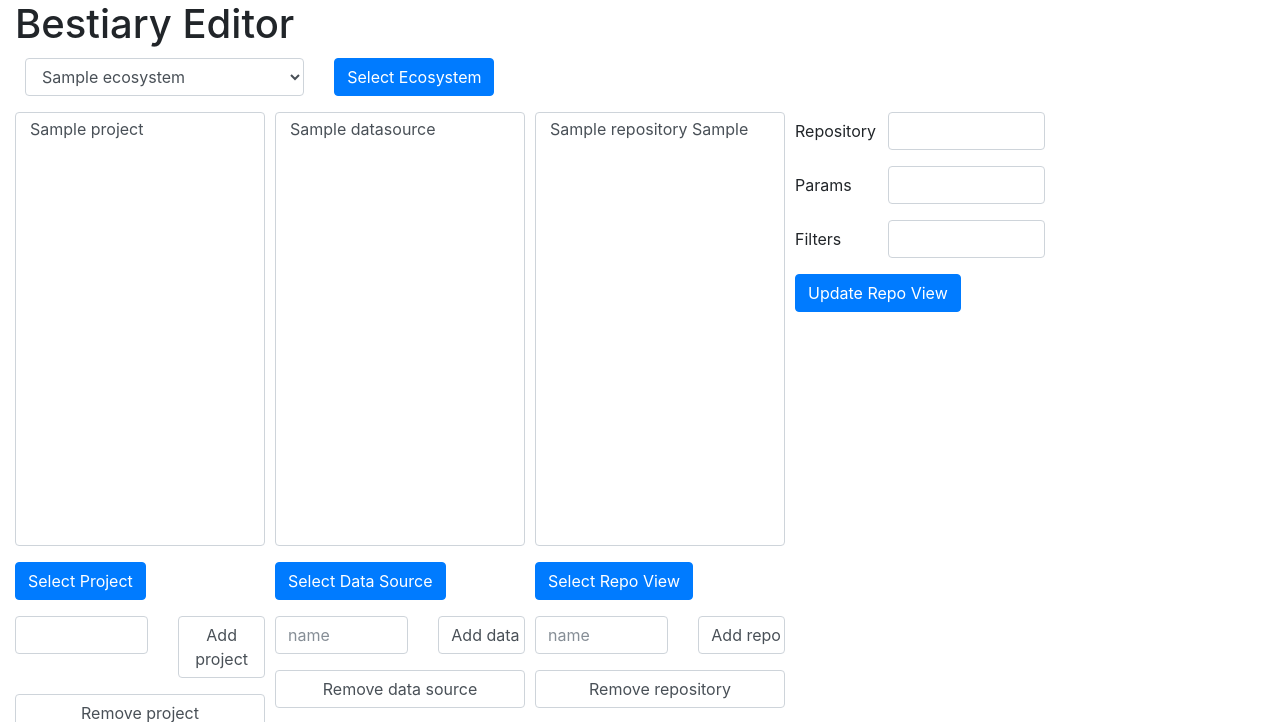
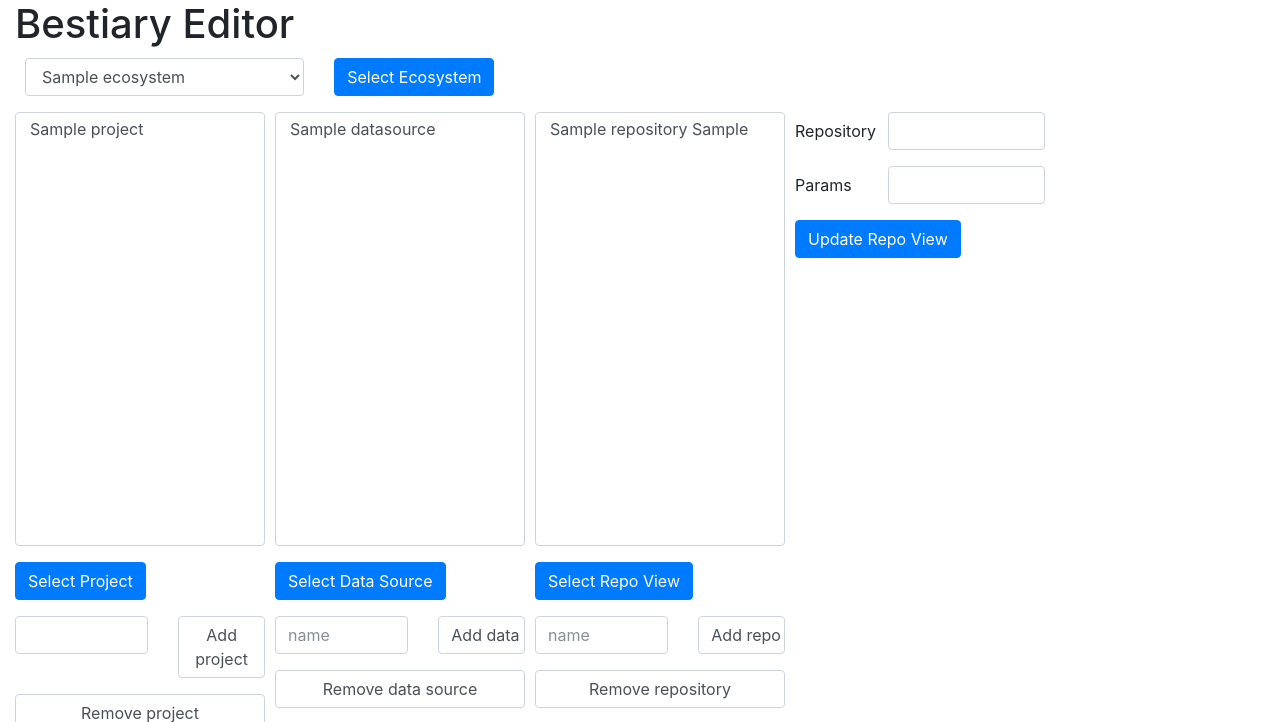
Before and after one commit to chaoss/grimoirelab-bestiary, a Django app: page /editor/ in a window 1280 px wide. Shown: the part 56-778 px from the top of the page. Run offline with Django 3.2, Linux system fonts and the light colour scheme; tables that the repository leaves empty hold one stand-in row (values such as "Sample post"); some libraries are stand-ins or nearby versions.

Commit message:
[editor] Remove filter field form the repository view editor
The filter field does not exists in the data model for a RepositoryView
so it must be removed.

```diff
--- a/django_bestiary/projects/forms.py
+++ b/django_bestiary/projects/forms.py
@@ -235,8 +235,7 @@ class RepositoryViewForm(BestiaryEditorForm):
             kwargs['initial'] = {
                 'repository_view_id': self.repository_view_id,
                 'repository': repository_view_orm.repository.name,
-                'params': repository_view_orm.params,
-                'filters': ''
+                'params': repository_view_orm.params
             }
         super(RepositoryViewForm, self).__init__(*args, **kwargs)
 
@@ -247,6 +246,3 @@ class RepositoryViewForm(BestiaryEditorForm):
 
         self.fields['params'] = forms.CharField(label='params', max_length=100, required=False)
         self.fields['params'].widget = forms.TextInput(attrs={'class': 'form-control'})
-
-        self.fields['filters'] = forms.CharField(label='filters', max_length=100, required=False)
-        self.fields['filters'].widget = forms.TextInput(attrs={'class': 'form-control'})
--- a/django_bestiary/projects/templates/projects/editor.html
+++ b/django_bestiary/projects/templates/projects/editor.html
@@ -137,10 +137,6 @@
       <label class="col-sm-4 col-form-label">Params</label>
       <div class="col-sm-8">{{ repository_view_form.params }}</div>
     </div>
-    <div class="form-group row">
-      <label class="col-sm-4 col-form-label">Filters</label>
-      <div class="col-sm-8">{{ repository_view_form.filters }}</div>
-    </div>
 
     <div class="form-group row">
       <div class="col-sm-12">
```
